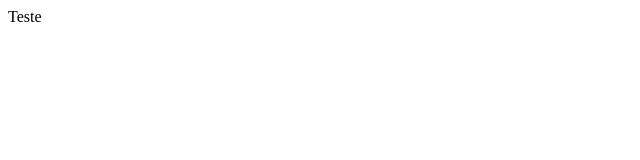
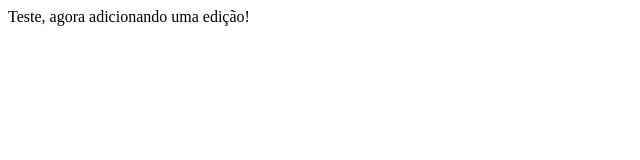
Before and after one commit to Djopos/T1Front, a plain HTML site: page index.html in a window 1280 px wide. Shown: the whole page, without its empty margins (0-640 px from the left). Drawn offline with Linux system fonts and the light colour scheme.

Commit message:
add atualizacao

```diff
--- a/index.html
+++ b/index.html
@@ -7,6 +7,6 @@
     <title>Document</title>
 </head>
 <body>
-    Teste
+    Teste, agora adicionando uma edição!
 </body>
 </html>
```
